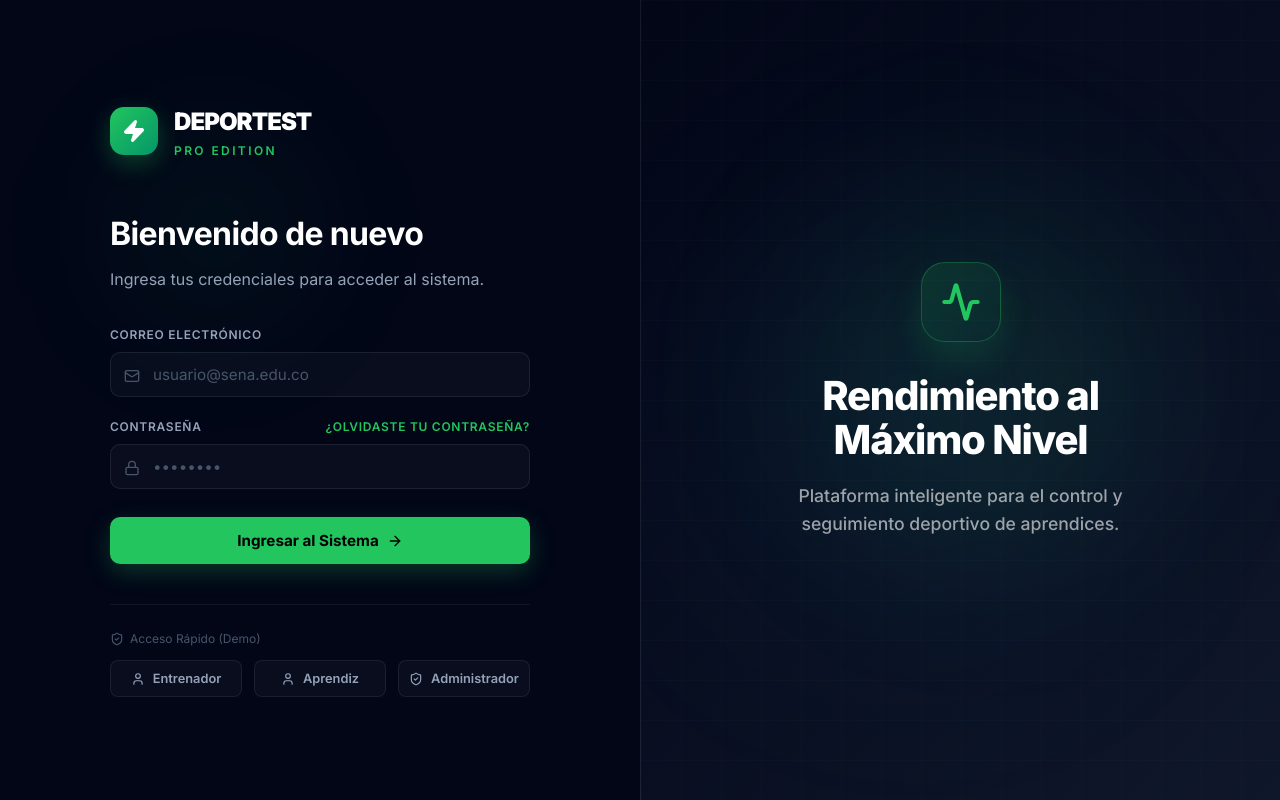
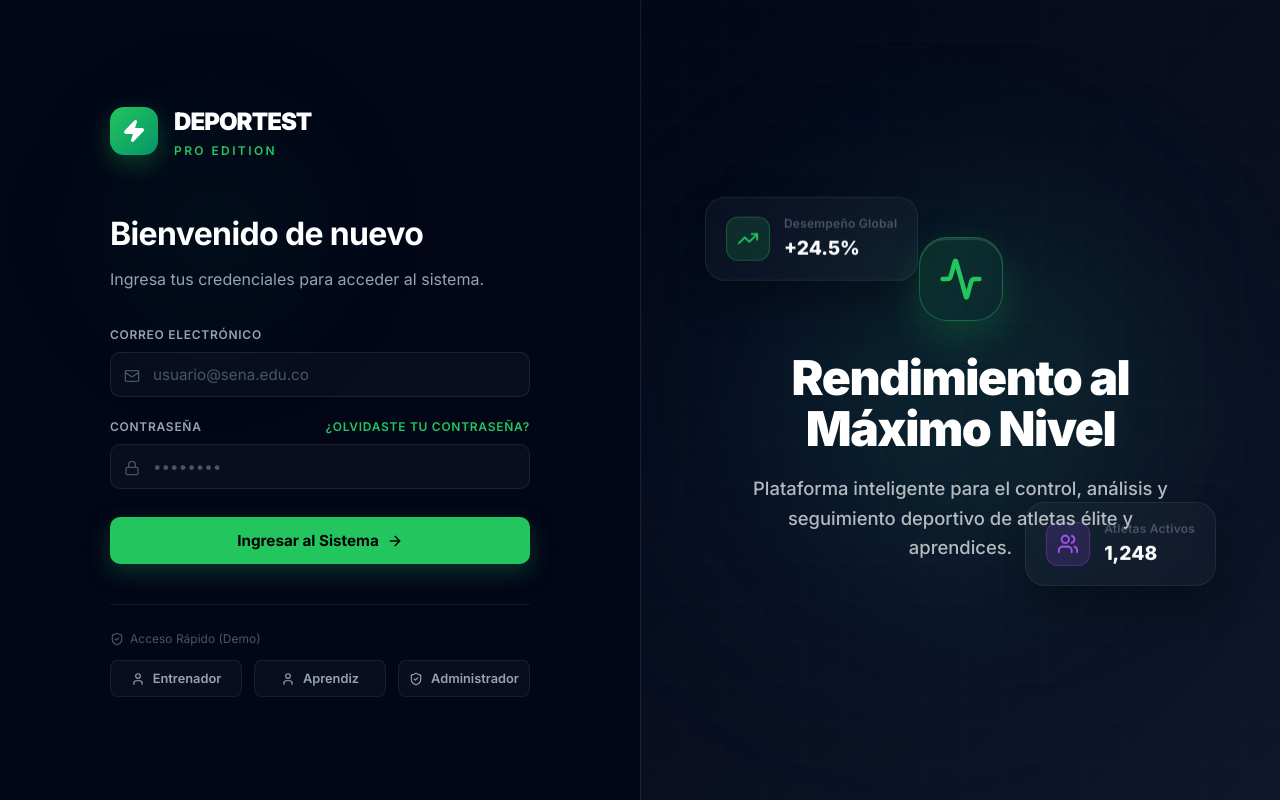
Before and after one commit to walterpinto00/Deportest, a React (Vite) app: page / in a window 1280 px wide. Built offline with nearby package versions, Linux system fonts and the light colour scheme; the HTML template or start-up script is replaced by a standard one.

Commit message:
style: añadir tarjetas flotantes de metricas al panel de login para darle aspecto de dashboard

```diff
--- a/src/components/auth/Login.tsx
+++ b/src/components/auth/Login.tsx
@@ -1,6 +1,6 @@
 import React, { useState } from "react";
 import { motion } from "framer-motion";
-import { Lock, Mail, Activity, ArrowRight, ShieldCheck, User, Zap } from "lucide-react";
+import { Lock, Mail, Activity, ArrowRight, ShieldCheck, User, Zap, TrendingUp, Users } from "lucide-react";
 
 interface LoginProps {
   onLogin: (role: "ENTRENADOR" | "APRENDIZ") => void;
@@ -239,23 +239,69 @@ export function Login({ onLogin }: LoginProps) {
           opacity: 0.7,
         }} />
 
-        {/* Mensaje Inspiracional */}
-        <div style={{ position: "relative", zIndex: 1, textAlign: "center", padding: 40, maxWidth: 500 }}>
+        {/* Floating Cards / Widgets (Dashboard feel) */}
+        <motion.div
+          animate={{ y: [-15, 15, -15] }}
+          transition={{ duration: 7, repeat: Infinity, ease: "easeInOut" }}
+          style={{
+            position: "absolute", top: "25%", left: "10%",
+            background: "rgba(255,255,255,0.03)", backdropFilter: "blur(12px)",
+            border: "1px solid rgba(255,255,255,0.08)", padding: "16px 20px",
+            borderRadius: 20, display: "flex", alignItems: "center", gap: 14,
+            boxShadow: "0 20px 40px rgba(0,0,0,0.3)"
+          }}
+        >
+          <div style={{ width: 44, height: 44, borderRadius: 12, background: "rgba(34,197,94,0.15)", display: "flex", alignItems: "center", justifyContent: "center", border: "1px solid rgba(34,197,94,0.3)" }}>
+            <TrendingUp size={22} color="var(--color-green)" />
+          </div>
+          <div>
+            <p style={{ fontSize: "0.75rem", color: "var(--color-text-muted)", fontWeight: 600, letterSpacing: "0.02em" }}>Desempeño Global</p>
+            <p style={{ fontSize: "1.2rem", fontWeight: 800, color: "#fff" }}>+24.5%</p>
+          </div>
+        </motion.div>
+
+        <motion.div
+          animate={{ y: [15, -15, 15] }}
+          transition={{ duration: 8, repeat: Infinity, ease: "easeInOut", delay: 1 }}
+          style={{
+            position: "absolute", bottom: "25%", right: "10%",
+            background: "rgba(255,255,255,0.03)", backdropFilter: "blur(12px)",
+            border: "1px solid rgba(255,255,255,0.08)", padding: "16px 20px",
+            borderRadius: 20, display: "flex", alignItems: "center", gap: 14,
+            boxShadow: "0 20px 40px rgba(0,0,0,0.3)"
+          }}
+        >
+          <div style={{ width: 44, height: 44, borderRadius: 12, background: "rgba(168,85,247,0.15)", display: "flex", alignItems: "center", justifyContent: "center", border: "1px solid rgba(168,85,247,0.3)" }}>
+            <Users size={22} color="var(--color-purple)" />
+          </div>
+          <div>
+            <p style={{ fontSize: "0.75rem", color: "var(--color-text-muted)", fontWeight: 600, letterSpacing: "0.02em" }}>Atletas Activos</p>
+            <p style={{ fontSize: "1.2rem", fontWeight: 800, color: "#fff" }}>1,248</p>
+          </div>
+        </motion.div>
+
+        {/* Mensaje Inspiracional central */}
+        <motion.div
+          initial={{ opacity: 0, scale: 0.9 }}
+          animate={{ opacity: 1, scale: 1 }}
+          transition={{ duration: 0.8, ease: "easeOut" }}
+          style={{ position: "relative", zIndex: 1, textAlign: "center", padding: 40, maxWidth: 500 }}
+        >
           <div style={{
-            width: 80, height: 80, margin: "0 auto 32px", borderRadius: 24,
+            width: 84, height: 84, margin: "0 auto 32px", borderRadius: 28,
             background: "linear-gradient(135deg, rgba(34,197,94,0.15), rgba(16,185,129,0.05))",
-            border: "1px solid rgba(34,197,94,0.3)", display: "flex", alignItems: "center", justifyContent: "center",
-            boxShadow: "0 16px 32px rgba(34,197,94,0.15)"
+            border: "1px solid rgba(34,197,94,0.4)", display: "flex", alignItems: "center", justifyContent: "center",
+            boxShadow: "0 16px 40px rgba(34,197,94,0.2), inset 0 2px 0 rgba(255,255,255,0.1)"
           }}>
-            <Activity size={40} color="var(--color-green)" strokeWidth={2.5} />
+            <Activity size={44} color="var(--color-green)" strokeWidth={2.5} />
           </div>
-          <h2 style={{ fontSize: "2.5rem", fontWeight: 800, color: "#fff", letterSpacing: "-0.03em", marginBottom: 20, lineHeight: 1.1 }}>
+          <h2 style={{ fontSize: "3rem", fontWeight: 900, color: "#fff", letterSpacing: "-0.03em", marginBottom: 20, lineHeight: 1.05 }}>
             Rendimiento al<br />Máximo Nivel
           </h2>
-          <p style={{ color: "rgba(255,255,255,0.6)", fontSize: "1.1rem", lineHeight: 1.6, fontWeight: 500 }}>
-            Plataforma inteligente para el control y seguimiento deportivo de aprendices.
+          <p style={{ color: "rgba(255,255,255,0.7)", fontSize: "1.15rem", lineHeight: 1.6, fontWeight: 500 }}>
+            Plataforma inteligente para el control, análisis y seguimiento deportivo de atletas élite y aprendices.
           </p>
-        </div>
+        </motion.div>
       </div>
     </div>
   );
```
